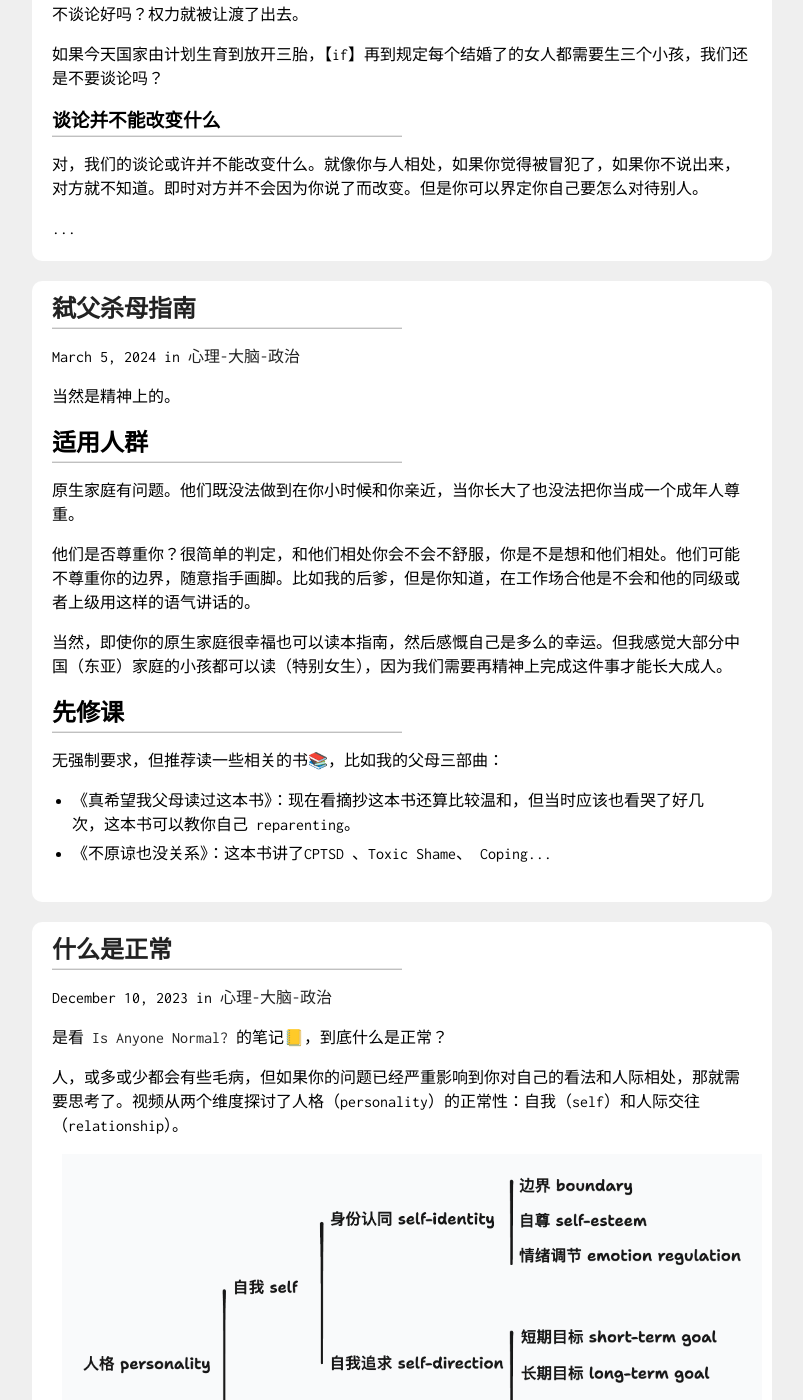
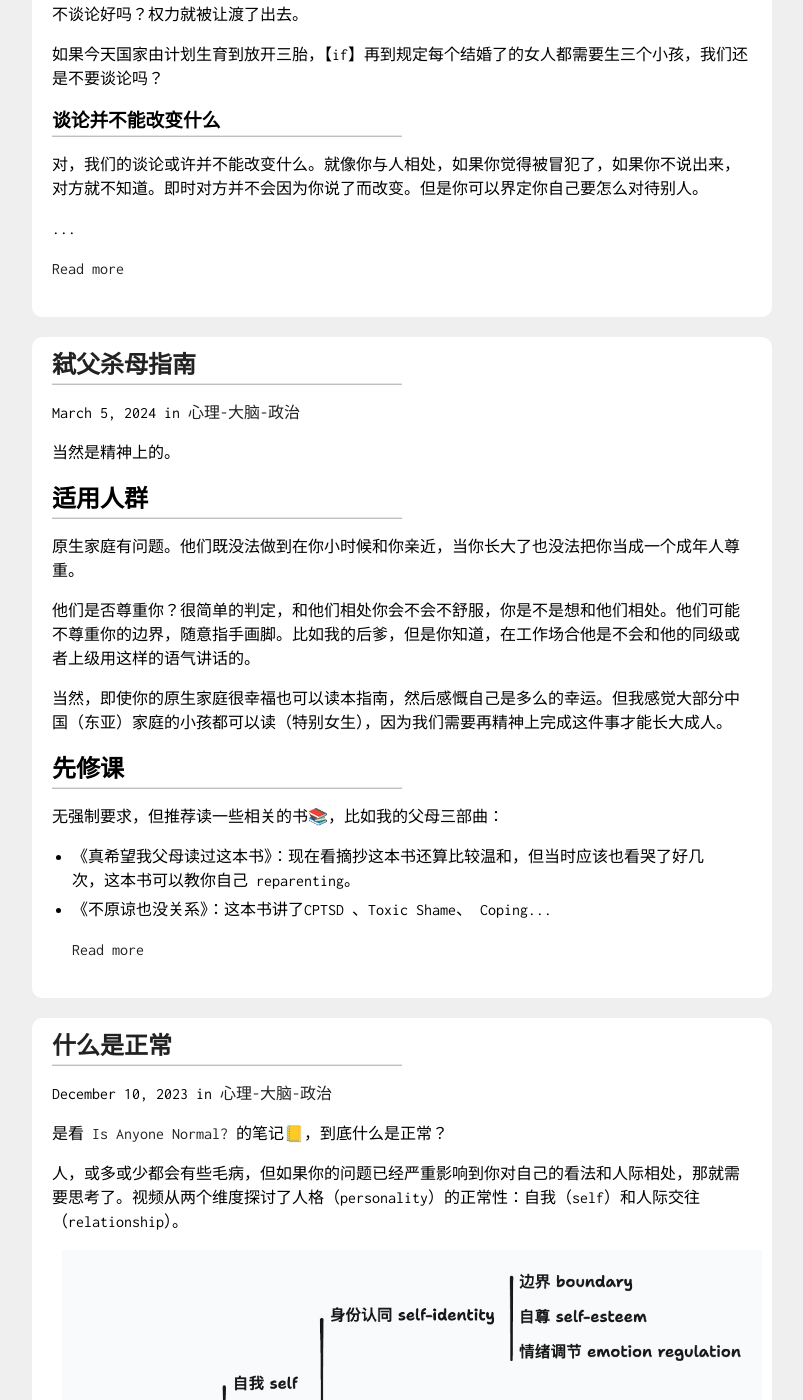
Before and after one commit to xue-think/xue-think.github.io, a Jekyll site: the page built from index.html, in a window 1280 px wide and 1400 px high, scrolled down 485 px. Shown: the whole window, without its empty margins (238-1041 px from the left). Built offline with Jekyll 4.4.1, drawn with Linux system fonts in a browser that asks for light colours; the list of posts is cut into pages by our own code.

Commit message:
Update index.html

```diff
--- a/index.html
+++ b/index.html
@@ -4,12 +4,15 @@ paginate: 5
 ---
 
 <!-- This loops through the paginated posts -->
+<div class="posts">
   {% for post in paginator.posts %}
     <article class="post">
       <header>
         <h2><a href="{{ post.url }}">{{ post.title }}</a></h2>
         <p class="post-meta">
-      {{ post.date | date: "%B %-d, %Y" }}{% if post.tags.size > 0 %} in
+          {{ post.date | date: "%B %-d, %Y" }}
+          {% if post.tags.size > 0 %}
+            in
             {% for tag in post.tags %}
               <a href="/tags/{{ tag | slugify }}">{{ tag }}</a>{% unless forloop.last %}, {% endunless %}
             {% endfor %}
@@ -18,9 +21,11 @@ paginate: 5
       </header>
       <section>
         {{  post.content | truncate_exact: 500 }}
+        <p><a href="{{ post.url }}">Read more</a></p>
       </section>
     </article>
   {% endfor %}
+</div>
 
 
 
```
Lines whose indentation alone changed are shown as unchanged.
